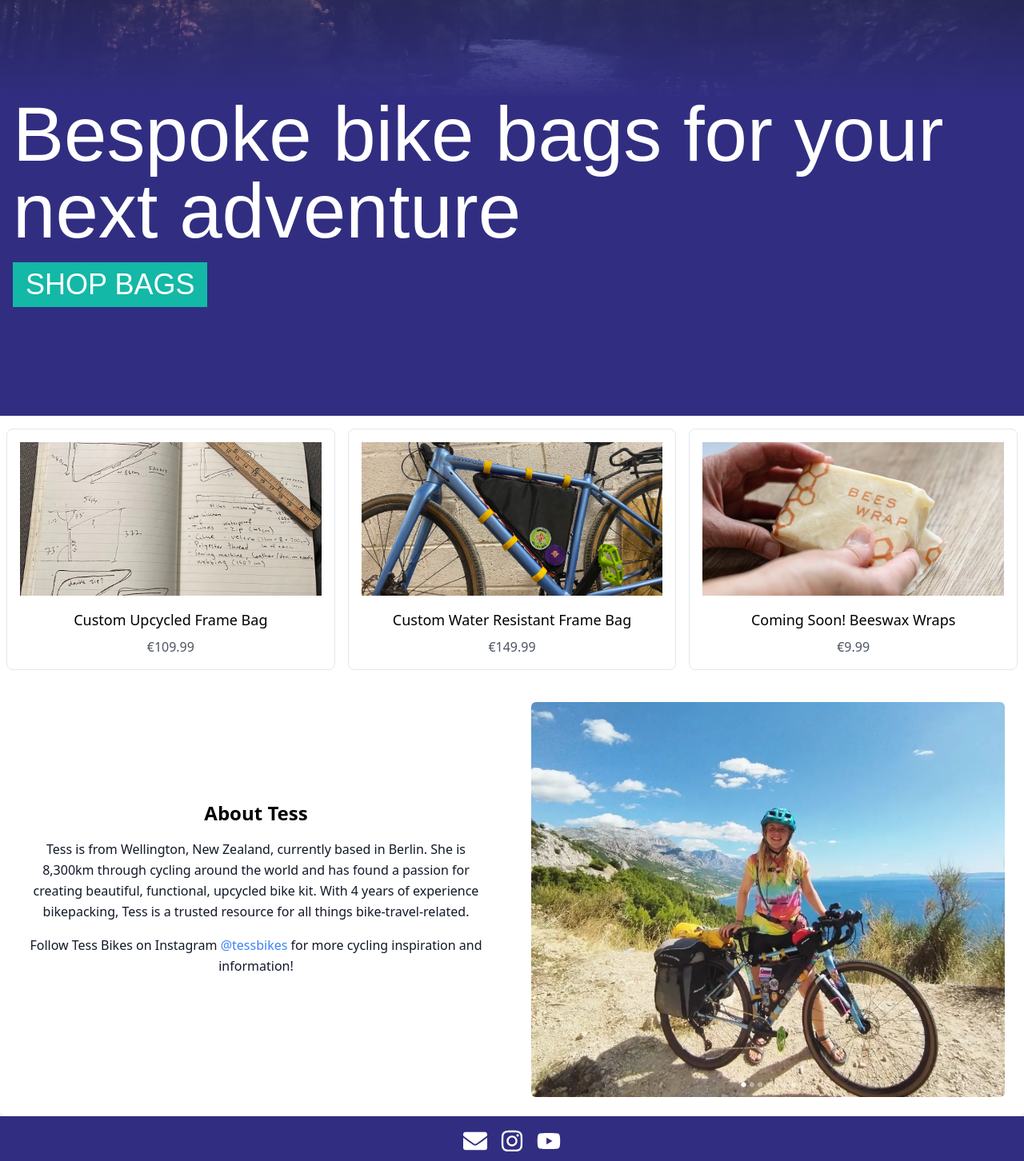
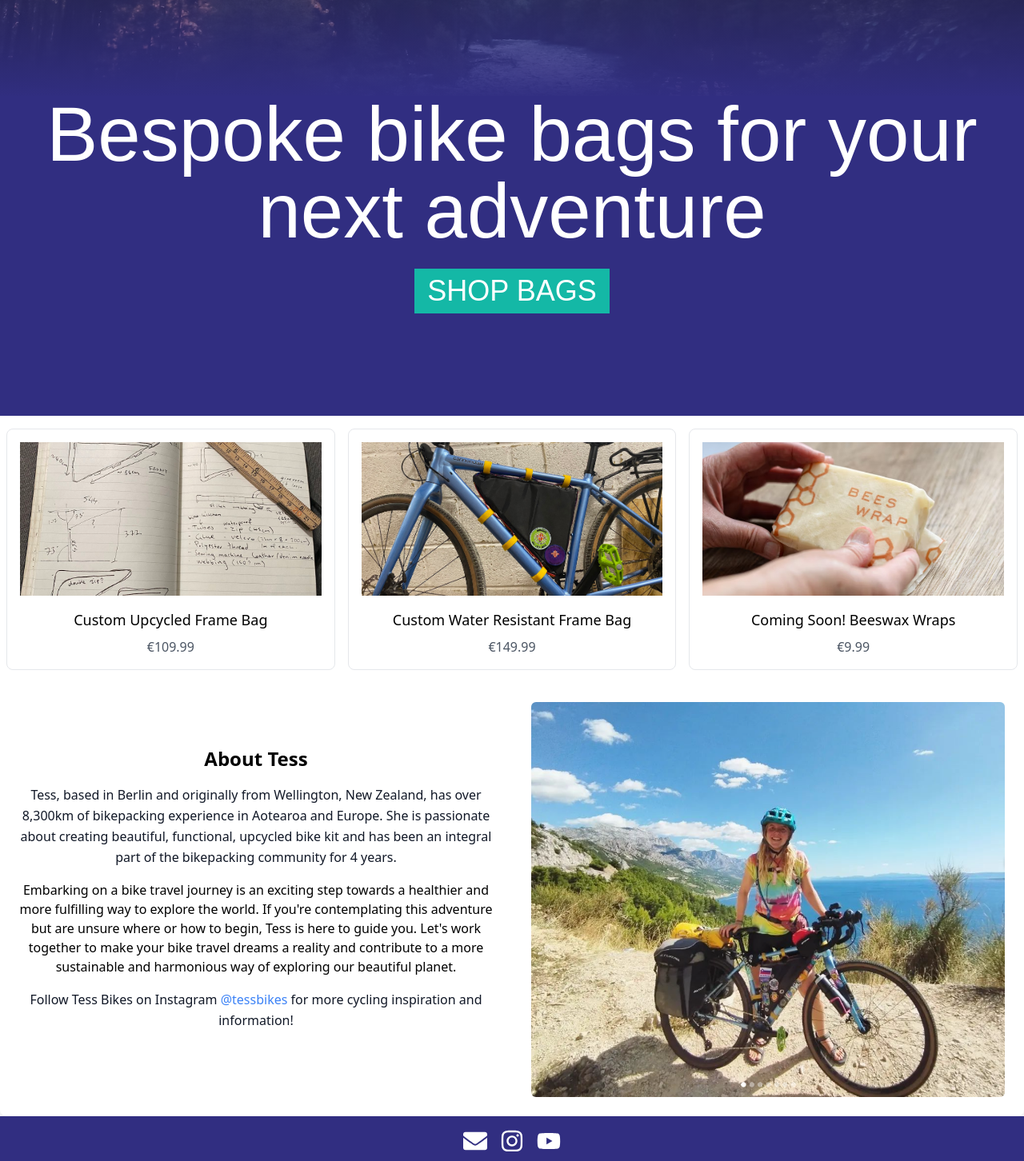
Before and after one commit to tess-meyer/tessbikes, a React (Create React App) app: page / in a window 1280 px wide. Shown: the part 280-1732 px from the top of the page at 80% size. Built offline with nearby package versions, Linux system fonts and the light colour scheme; no server answers.

Commit message:
update about section copy and landing layout

```diff
--- a/src/components/About.jsx
+++ b/src/components/About.jsx
@@ -1,5 +1,5 @@
 import React from "react";
-import Tess from "../tessbikes.png";
+import TessImage from "../tessbikes.png";
 
 const About = () => {
   return (
@@ -7,12 +7,16 @@ const About = () => {
       <div className="sm:flex sm:flex-row sm:justify-between sm:items-center">
         <div className="sm:w-1/2 sm:pr-6 pb-3">
           <h2 className="text-2xl font-bold mb-4">About Tess</h2>
-          <p className="text-gray-900 leading-relaxed">
-            Tess is from Wellington, New
-            Zealand, currently based in Berlin. She is 8,300km through cycling around the
-            world and has found a passion for creating beautiful, functional,
-            upcycled bike kit. With 4 years of experience bikepacking, Tess is a
-            trusted resource for all things bike-travel-related.
+          <p className="text-gray-900 leading-relaxed mb-4">
+            Tess, based in Berlin and originally from Wellington, New Zealand, has over 8,300km of bikepacking experience
+            in Aotearoa and Europe. She is passionate about creating beautiful, functional, upcycled bike kit and has been an
+            integral part of the bikepacking community for 4 years.
+          </p>
+          <p className="mb-4">
+            Embarking on a bike travel journey is an exciting step towards a healthier and more fulfilling way to explore
+            the world. If you're contemplating this adventure but are unsure where or how to begin, Tess is here to guide you.
+            Let's work together to make your bike travel dreams a reality and contribute to a more
+            sustainable and harmonious way of exploring our beautiful planet.
           </p>
           <p className="text-gray-900 leading-relaxed my-4">
             Follow Tess Bikes on Instagram{" "}
@@ -26,7 +30,7 @@ const About = () => {
           </p>
         </div>
         <div className="group-hover:hidden sm:w-1/2 sm:pl-6 sm:mt-6 md:mt-0 md:w-40%">
-          <img className="rounded-md" src={Tess} alt="Tess and her bike"/>
+          <img className="rounded-md" src={TessImage} alt="Tess and her bike" />
         </div>
       </div>
     </div>
--- a/src/components/Landing.jsx
+++ b/src/components/Landing.jsx
@@ -9,10 +9,6 @@ import desktopBackgroundImg from "../desktop-bg.avif";
 import { Link } from "react-scroll";
 
 const LandingPage = () => {
-
-  const handleClick = () => {
-
-  }
 
   return (
     <div className="flex flex-col h-screen">
@@ -27,7 +23,7 @@ const LandingPage = () => {
         <div className="absolute inset-0 flex items-end">
           <div className="h-3/4 w-full bg-gradient-to-t from-indigo-900 to-transparent"></div>
         </div>
-        <div className="flex justify-between p-4 absolute top-0 left-0 w-full">
+        <div className="flex justify-between p-8 absolute w-full">
           <div className="flex items-center">
             <div className="mr-2">
               <img src={logo} alt="Logo" className="max-w-xs max-h-36" />
@@ -59,17 +55,13 @@ const LandingPage = () => {
         </div>
       </div>
 
-      <div className="h-1/2 bg-indigo-900 flex flex-col sm:items-start sm:text-left">
-        <div className="text-white text-left sm:text-left px-4 text-shadow-lg text-5xl font-custom leading-8xl lg:text-8xl">
+      <div className="h-1/2 bg-indigo-900 flex px-4 flex-col sm:items-center sm:text-center">
+        <div className="text-white text-center sm:text-center px-4 text-shadow-lg text-5xl font-custom leading-8xl lg:text-8xl">
           Bespoke bike bags for your next adventure
         </div>
-        <div class="flex items-start">
-          <Link
-          to="shop"
-          smooth={true}
-          duration={500}
-          >
-            <button class="bg-teal-500 hover:bg-teal-400 text-white text-xl font-custom py-2 px-4 ml-4 mt-4 cursor-pointer lg:text-4xl">
+        <div className="flex items-center justify-center">
+          <Link to="shop" smooth={true} duration={500}>
+            <button className="bg-teal-500 hover:bg-teal-400 text-white text-xl font-custom py-2 px-4 mt-6 cursor-pointer lg:text-4xl">
               SHOP BAGS
             </button>
           </Link>
```
